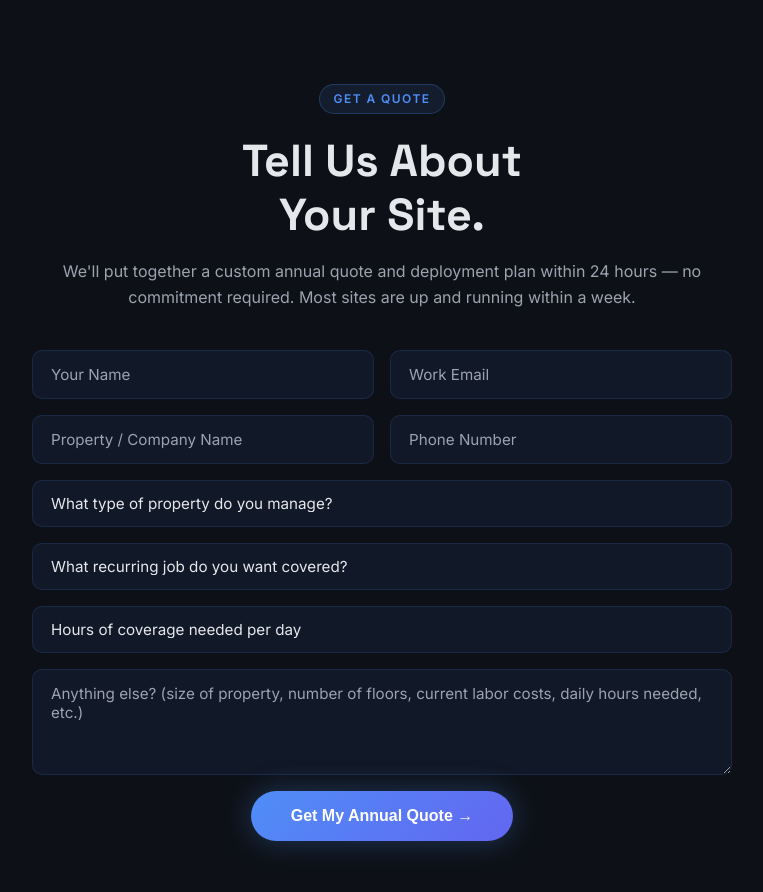
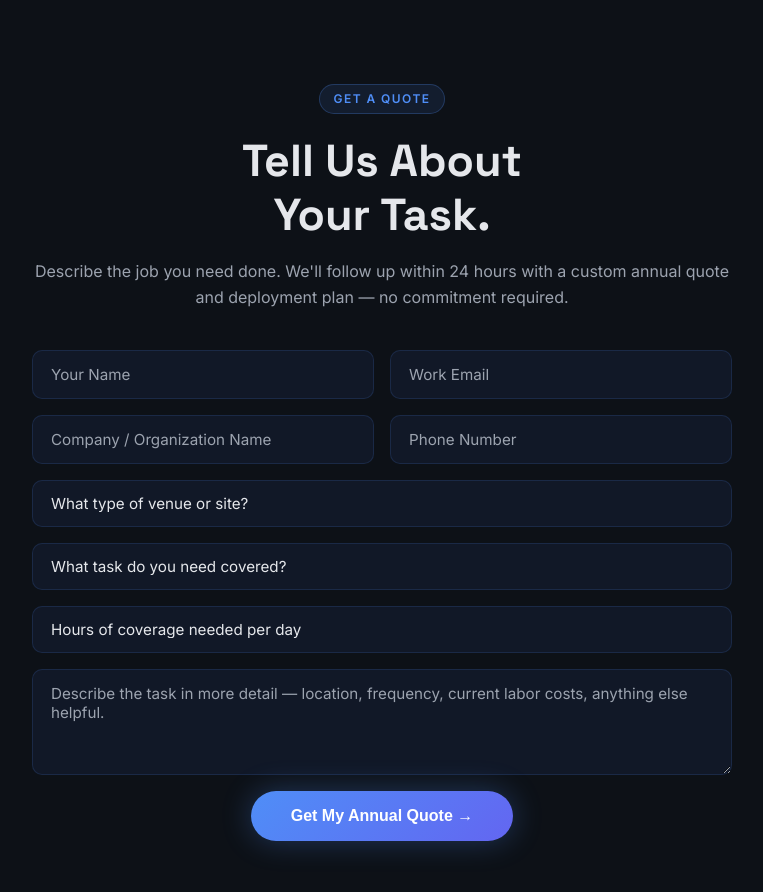
Before and after one commit to NZ-Liam-Zhong/Lambda-Robotics, a plain HTML site: page index.html in a window 1280 px wide. Shown: the part 5860-6752 px from the top of the page, without its empty margins (258-1021 px from the left). Drawn offline with Linux system fonts and the light colour scheme.

Commit message:
Fix contact section heading and subtext
https://claude.ai/code/session_01GupN3N48hN2SE8rbu1EjgG

```diff
--- a/index.html
+++ b/index.html
@@ -335,19 +335,19 @@
     <div class="section-inner">
       <div class="contact-box">
         <div class="section-label">Get a Quote</div>
-        <h2>Tell Us About<br />Your Site.</h2>
-        <p>We'll put together a custom annual quote and deployment plan within 24 hours — no commitment required. Most sites are up and running within a week.</p>
+        <h2>Tell Us About<br />Your Task.</h2>
+        <p>Describe the job you need done. We'll follow up within 24 hours with a custom annual quote and deployment plan — no commitment required.</p>
         <form class="contact-form" action="https://formspree.io/f/xqendgvp" method="POST">
           <div class="form-row">
             <input type="text" name="name" placeholder="Your Name" required />
             <input type="email" name="email" placeholder="Work Email" required />
           </div>
           <div class="form-row">
-            <input type="text" name="property" placeholder="Property / Company Name" />
+            <input type="text" name="property" placeholder="Company / Organization Name" />
             <input type="tel" name="phone" placeholder="Phone Number" />
           </div>
           <select name="property_type">
-            <option value="" disabled selected>What type of property do you manage?</option>
+            <option value="" disabled selected>What type of venue or site?</option>
             <option>Apartment Building / Residential Complex</option>
             <option>Hotel / Serviced Apartment</option>
             <option>Amusement Park / Entertainment Venue</option>
@@ -357,13 +357,13 @@
             <option>Other</option>
           </select>
           <select name="service_type">
-            <option value="" disabled selected>What recurring job do you want covered?</option>
+            <option value="" disabled selected>What task do you need covered?</option>
             <option>In-Building Delivery (meals, packages)</option>
             <option>Hotel Room Service &amp; Amenity Restocking</option>
             <option>Daily Cleaning &amp; Sanitation</option>
             <option>Amusement Park / Venue Upkeep</option>
             <option>General Facility Management</option>
-            <option>Multiple Jobs / Not Sure Yet</option>
+            <option>Multiple Tasks / Not Sure Yet</option>
           </select>
           <select name="hours_per_day">
             <option value="" disabled selected>Hours of coverage needed per day</option>
@@ -374,7 +374,7 @@
             <option>24 hours / day</option>
             <option>Not sure yet</option>
           </select>
-          <textarea name="message" placeholder="Anything else? (size of property, number of floors, current labor costs, daily hours needed, etc.)" rows="4"></textarea>
+          <textarea name="message" placeholder="Describe the task in more detail — location, frequency, current labor costs, anything else helpful." rows="4"></textarea>
           <input type="hidden" name="_subject" value="New Lambda Robotics Annual Deployment Inquiry" />
           <button type="submit" class="btn-primary">Get My Annual Quote →</button>
         </form>
```
